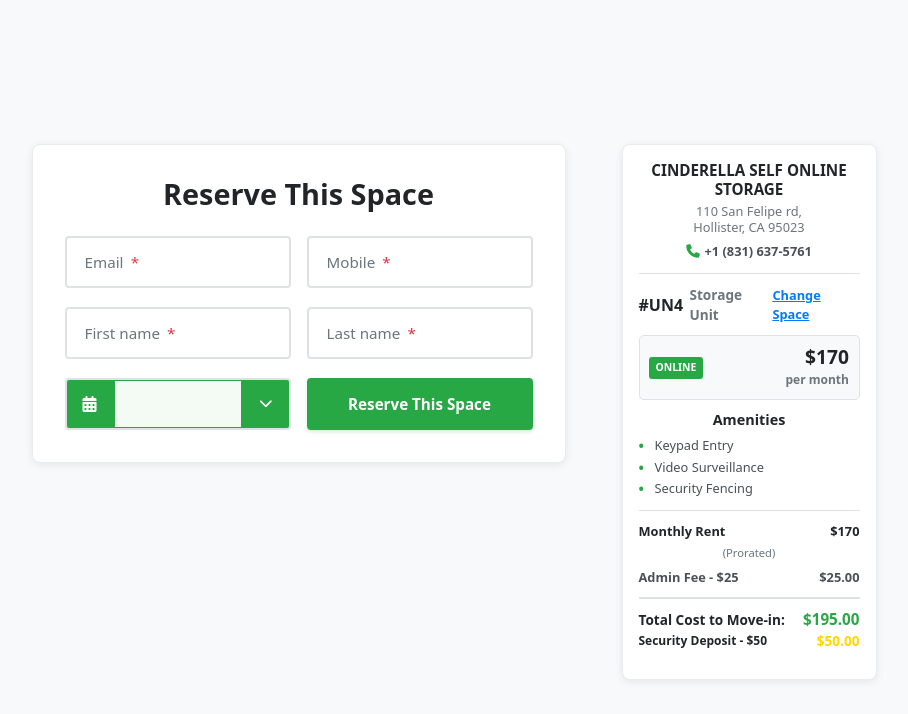
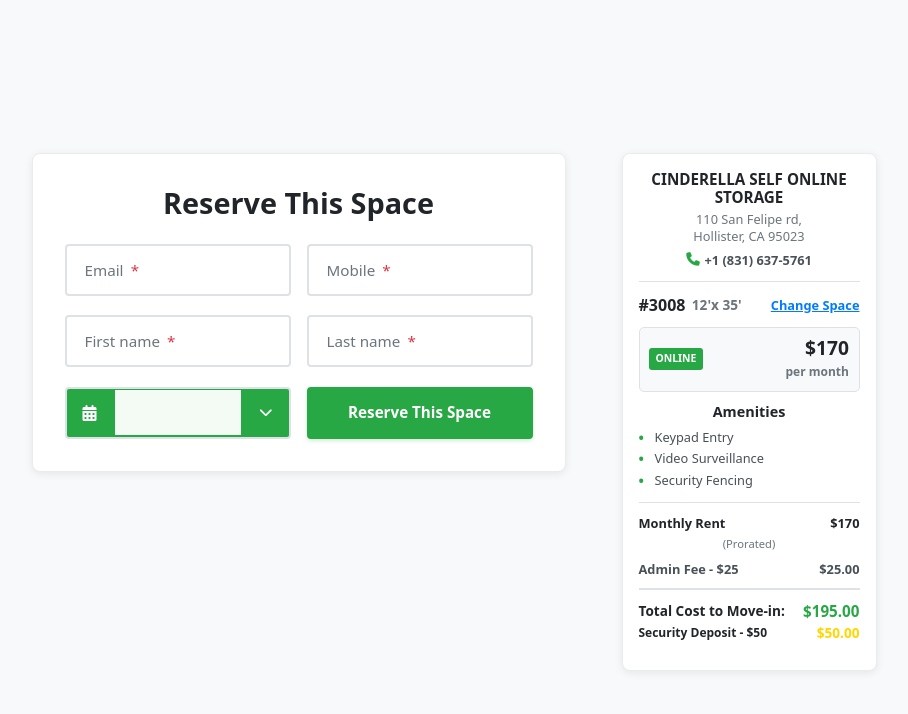
Before and after one commit to aquiiibbb/store-space-pr3, a React (Create React App) app: page /un4 in a window 1280 px wide. Shown: the top 714 px of the page, without its empty margins (186-1094 px from the left). Built offline with nearby package versions, Linux system fonts and the light colour scheme; no server answers.

Commit message:
Update storage unit number and size in un4.jsx

```diff
--- a/src/pages/un4.jsx
+++ b/src/pages/un4.jsx
@@ -353,8 +353,8 @@
                 <div className="space-info">
                   <div className="space-info__header">
                     <div className="space-info__details">
-                      <span className="space-info__number">#UN4</span>
-                      <span className="space-info__size">Storage Unit</span>
+                      <span className="space-info__number">#3008</span>
+                      <span className="space-info__size">12'x 35'</span>
                     </div>
                     <a href="/rent" className="space-info__change-link">Change Space</a>
                   </div>
```
